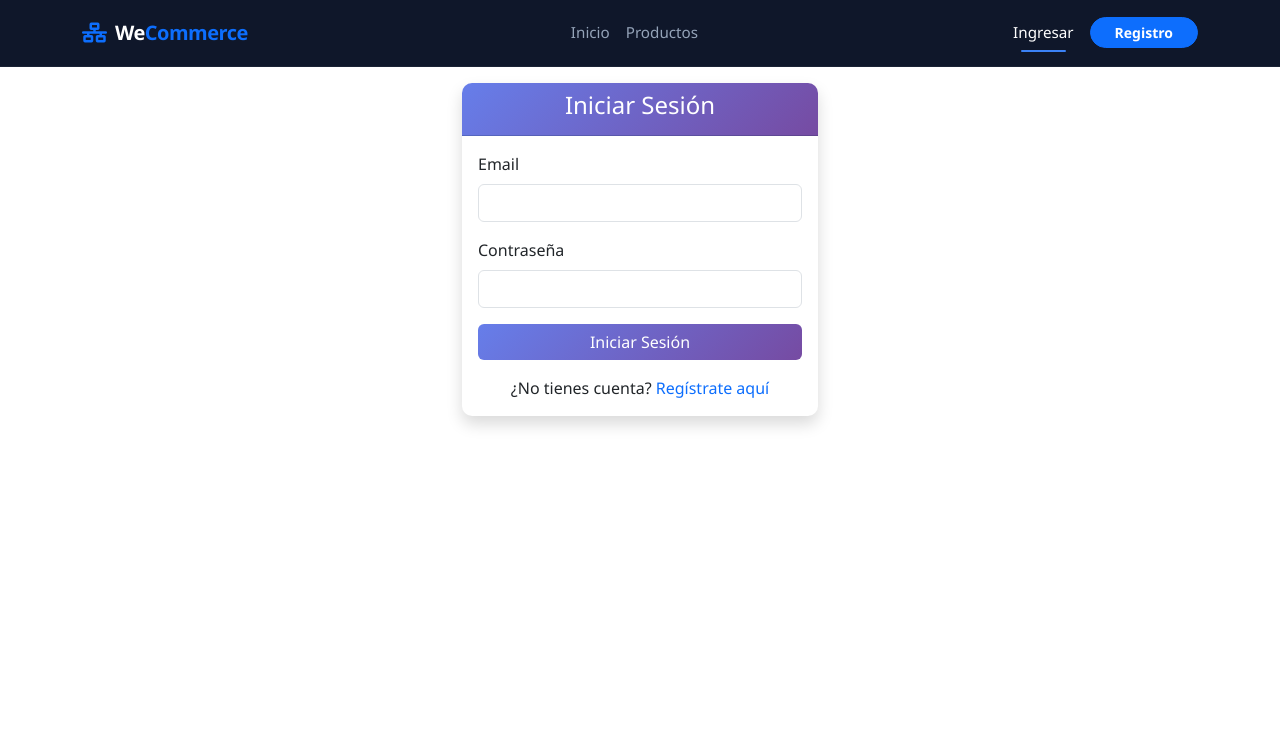
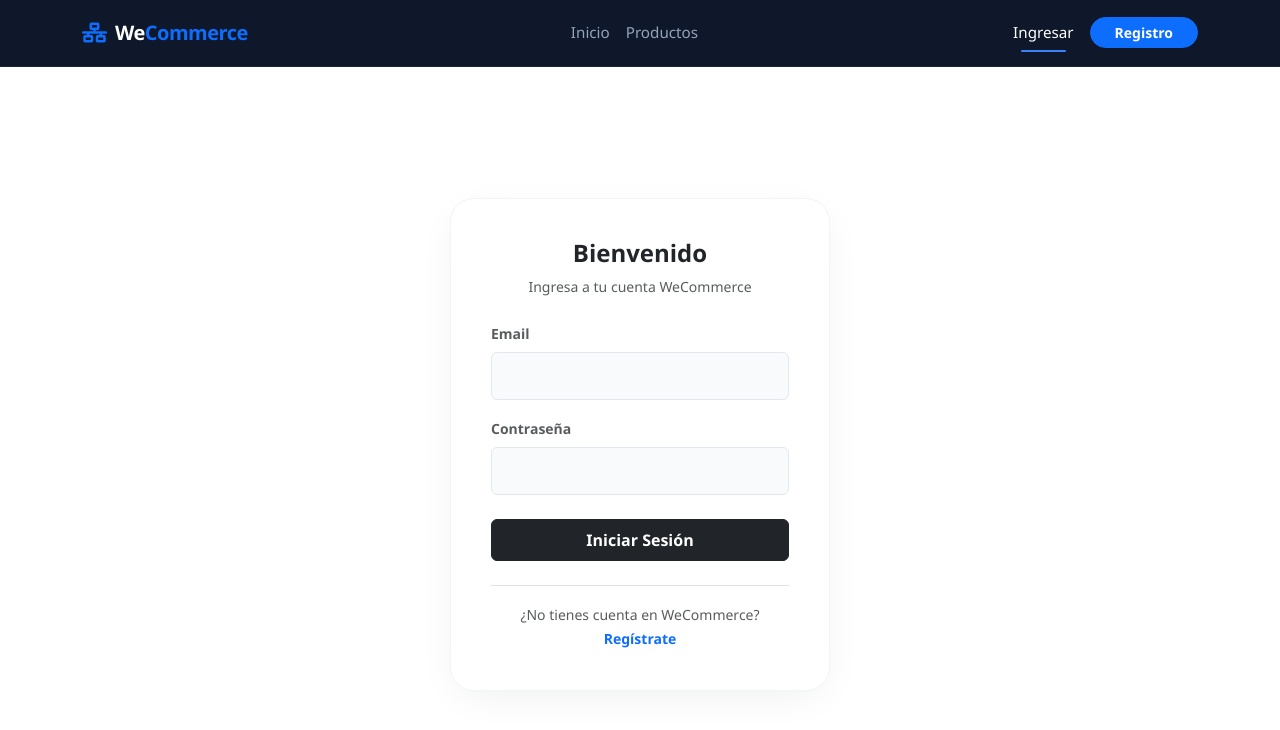
Before and after one commit to LuisLeon1705/Sistema_Distribuido, a Vue app in the folder frontend/: page /login in a window 1280 px wide. Shown: the top 730 px of the page. Built offline with nearby package versions, Linux system fonts and the light colour scheme.

Commit message:
Feature: Refactored login view

```diff
--- a/frontend/src/views/Login.vue
+++ b/frontend/src/views/Login.vue
@@ -1,74 +1,52 @@
 <template>
-  <div class="container">
-    <div class="row justify-content-center">
-      <div class="col-md-6 col-lg-4">
-        <div class="card shadow">
-          <div class="card-header text-center">
-            <h4>Iniciar Sesión</h4>
+  <div class="auth-page">
+    <div class="auth-card">
+      <div class="text-center mb-4">
+        <h4 class="fw-bold text-dark">Bienvenido</h4>
+        <p class="text-muted small">Ingresa a tu cuenta WeCommerce</p>
       </div>
-          <div class="card-body">
+
       <form @submit.prevent="handleLogin">
         <div class="mb-3">
-                <label for="email" class="form-label">Email</label>
+          <label class="form-label small text-muted fw-bold">Email</label>
           <input
             type="email"
             class="form-control"
-                  id="email"
             v-model="credentials.email"
-                  :class="{ 'is-invalid': errors.email }"
             required
           >
-                <div v-if="errors.email" class="invalid-feedback">
-                  {{ errors.email }}
-                </div>
         </div>
 
-              <div class="mb-3">
-                <label for="password" class="form-label">Contraseña</label>
+        <div class="mb-4">
+          <label class="form-label small text-muted fw-bold">Contraseña</label>
           <input
             type="password"
             class="form-control"
-                  id="password"
             v-model="credentials.password"
-                  :class="{ 'is-invalid': errors.password }"
             required
           >
-                <div v-if="errors.password" class="invalid-feedback">
-                  {{ errors.password }}
-                </div>
         </div>
 
-              <div v-if="authStore.error" class="alert alert-danger">
+        <div v-if="authStore.error" class="alert alert-danger py-2 small text-center mb-3 border-0 bg-danger bg-opacity-10 text-danger">
           {{ authStore.error }}
         </div>
 
-              <button
-                type="submit"
-                class="btn btn-primary w-100"
-                :disabled="authStore.isLoading"
-              >
-                <span v-if="authStore.isLoading" class="spinner-border spinner-border-sm me-2"></span>
-                {{ authStore.isLoading ? 'Iniciando sesión...' : 'Iniciar Sesión' }}
+        <button type="submit" class="btn btn-dark w-100 fw-bold py-2 mb-4" :disabled="authStore.isLoading">
+          {{ authStore.isLoading ? '...' : 'Iniciar Sesión' }}
         </button>
 
-              <div class="text-center mt-3">
-                <p class="mb-0">
-                  ¿No tienes cuenta?
-                  <router-link to="/register" class="text-decoration-none">
-                    Regístrate aquí
+        <div class="text-center pt-3 border-top">
+          <router-link to="/register" class="text-decoration-none small text-muted">
+            ¿No tienes cuenta en WeCommerce? <span class="text-primary fw-bold">Regístrate</span>
           </router-link>
-                </p>
         </div>
       </form>
-          </div>
-        </div>
-      </div>
     </div>
   </div>
 </template>
 
 <script>
-import { ref, reactive, onUnmounted } from 'vue'
+import { reactive, onUnmounted } from 'vue'
 import { useRouter } from 'vue-router'
 import { useAuthStore } from '../stores/auth'
 
@@ -77,80 +55,50 @@ export default {
   setup() {
     const router = useRouter()
     const authStore = useAuthStore()
-
-    const credentials = reactive({
-      email: '',
-      password: ''
-    })
-
-    const errors = ref({})
-
-    const validateForm = () => {
-      errors.value = {}
-
-      if (!credentials.email) {
-        errors.value.email = 'El email es requerido'
-      } else if (!/\S+@\S+\.\S+/.test(credentials.email)) {
-        errors.value.email = 'El email no es válido'
-      }
-
-      if (!credentials.password) {
-        errors.value.password = 'La contraseña es requerida'
-      } else if (credentials.password.length < 6) {
-        errors.value.password = 'La contraseña debe tener al menos 6 caracteres'
-      }
-
-      return Object.keys(errors.value).length === 0
-    }
-
+    const credentials = reactive({ email: '', password: '' })
     const handleLogin = async () => {
-      if (!validateForm()) return
-
       try {
         await authStore.login(credentials)
-        // Redirigir según el rol del usuario
-        if (authStore.isStaff) {
-          router.push('/admin/products')
-        } else {
-          router.push('/')
+        router.push(authStore.isStaff ? '/admin/products' : '/')
+      } catch (e) {}
     }
-      } catch (error) {
-        console.error('Login error:', error)
-      }
-    }
-
-    onUnmounted(() => {
-      authStore.clearError()
-    })
-
-    return {
-      credentials,
-      errors,
-      authStore,
-      handleLogin
-    }
+    onUnmounted(() => authStore.clearError())
+    return { credentials, authStore, handleLogin }
   }
 }
 </script>
 
 <style scoped>
-.card {
-  border: none;
-  border-radius: 10px;
+.auth-page {
+  background-color: #ffffff;
+  min-height: calc(100vh - 76px);
+  display: flex;
+  align-items: center;
+  justify-content: center;
+  padding: 1rem;
 }
 
-.card-header {
-  background: linear-gradient(135deg, #667eea 0%, #764ba2 100%);
-  color: white;
-  border-radius: 10px 10px 0 0 !important;
+.auth-card {
+  width: 100%;
+  max-width: 380px;
+  padding: 2.5rem;
+  background: #ffffff;
+  box-shadow: 0 10px 40px -10px rgba(0,0,0,0.08);
+  border: 1px solid #f1f5f9;
+  border-radius: 1.5rem;
 }
 
-.btn-primary {
-  background: linear-gradient(135deg, #667eea 0%, #764ba2 100%);
-  border: none;
+.form-control {
+  background-color: #f8fafc;
+  border: 1px solid #e2e8f0;
+  color: #0f172a;
+  padding: 0.7rem 1rem;
+  transition: all 0.2s;
 }
 
-.btn-primary:hover {
-  background: linear-gradient(135deg, #5a67c7 0%, #684a8f 100%);
+.form-control:focus {
+  background-color: #ffffff;
+  border-color: #0f172a;
+  box-shadow: 0 0 0 4px rgba(15, 23, 42, 0.05);
 }
 </style>
```
Lines whose indentation alone changed are shown as unchanged.
